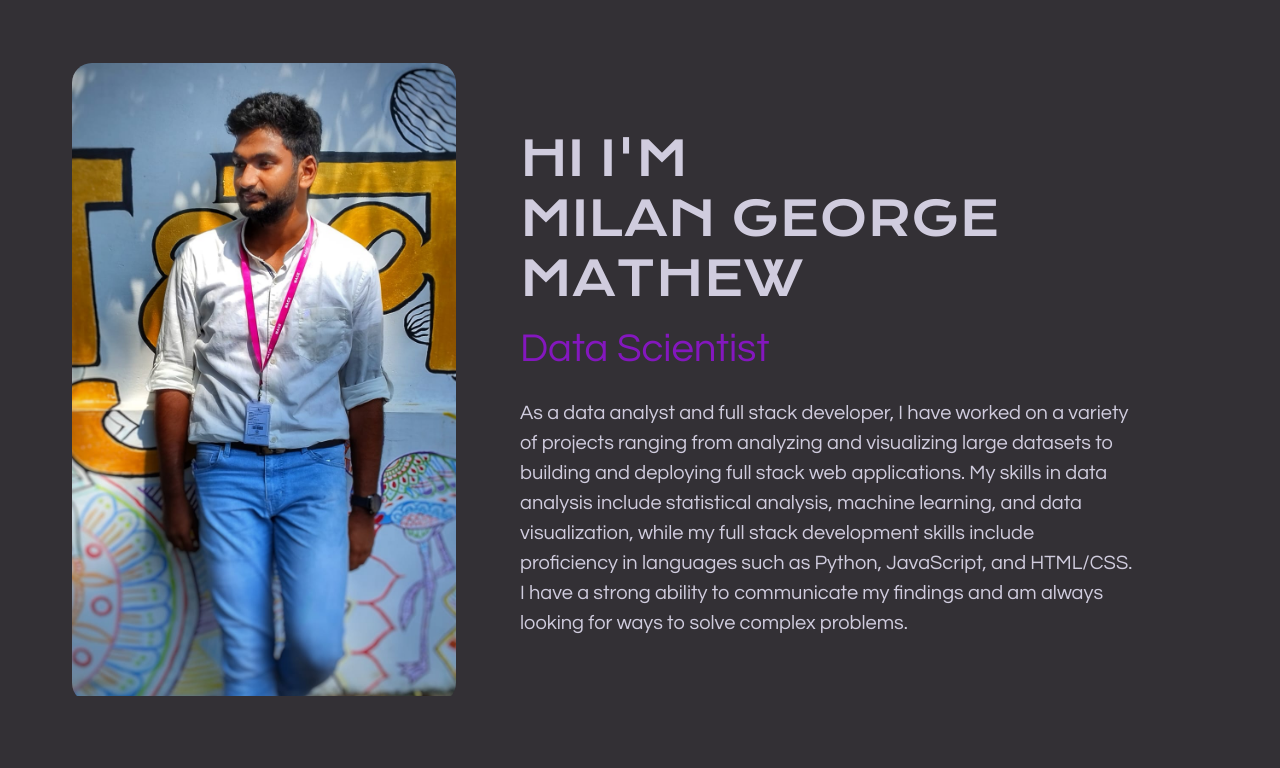
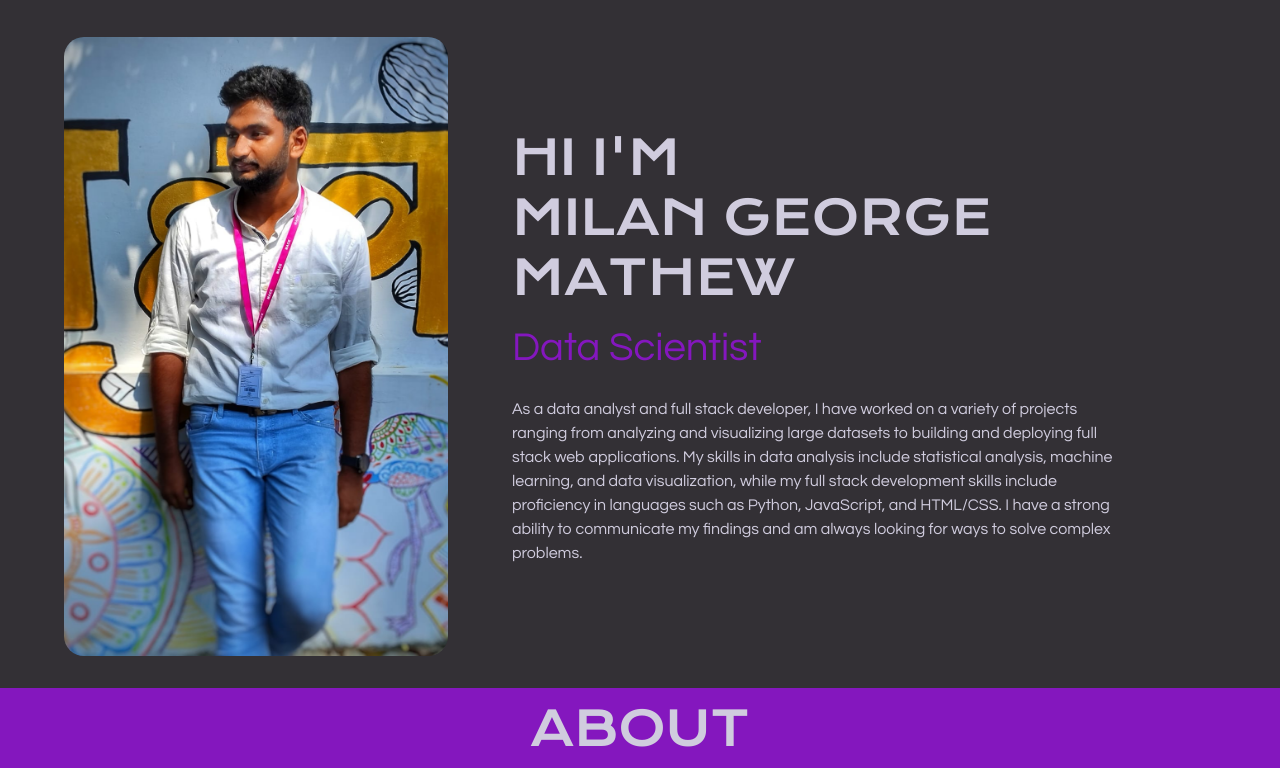
Before and after one commit to milangmatt/Portfolio-s1, a plain HTML site: page htmlpgs/index.html in a window 1280 px wide. Shown: the part 112-880 px from the top of the page. Before the commit the page ends 816 px from the top, so only its background shows below. Drawn offline with nearby package versions, Linux system fonts and the light colour scheme.

Commit message:
abt added

```diff
--- a/htmlpgs/index.html
+++ b/htmlpgs/index.html
@@ -45,7 +45,6 @@
             </nav>
         </div>
         <div class="home">
-
             <img src="../images/milan.jpeg" alt="" class="dp">
 
             <div class="side">
@@ -69,10 +68,13 @@
                     As a data analyst and full stack developer, I have worked on a variety of projects ranging from analyzing and visualizing large datasets to building and deploying full stack web applications. My skills in data analysis include statistical analysis, machine learning, and data visualization, while my full stack development skills include proficiency in languages such as Python, JavaScript, and HTML/CSS. I have a strong ability to communicate my findings and am always looking for ways to solve complex problems.
                 </div>
             </div>
-        <div class="hdbar">
+        </div>
 
     </div>
-
+    <div class="abt">
+        <div class="hdbar">
+            <div class="abthd">ABOUT</div>
+        </div>
     </div>
 
 </body>
--- a/styles/styles.css
+++ b/styles/styles.css
@@ -4,12 +4,19 @@
 
 
 }
+body{
+    width: 100%;
+    margin: 0px;
+}
+
 .main{
     height: 100vh;
-    width: 100vw;
+    width: 100%;
+    display: flex;
+    flex-direction: column;
 }
 .home{
-    height: 80%;
+    height: 100%;
     width: 100%;
     padding: 2.5%;
     padding-top: 6%;
@@ -43,7 +50,7 @@
     align-items: center;
 }
 .mylogo{
-    height: 80%;
+    height: 100%;
 
 }
 
@@ -100,8 +107,29 @@ a:hover{
 }
 .desc{
     width: 80%;
-    font-size: 1.25em;
+    font-size: 1em;
     line-height: 1.5em;
+}
+.abt{
+    width: 100%;
+    height: 100%;
+}
+.hdbar{
+    background-color: #8417be;
+    height: 80px;
+    width: 100%;
+
+    display: flex;
+    flex-direction: column;
+    justify-content: center;
+    align-items: center;
+}
+.abthd{
+    font-size: 3em;
+    background-color: #8417be;
+    color: rgb(208, 204, 222);
+    font-family: 'Krona One', sans-serif;
+    overflow: visible;
 }
 @keyframes mvtext{
     0%{
```
Lines whose indentation alone changed are shown as unchanged.
